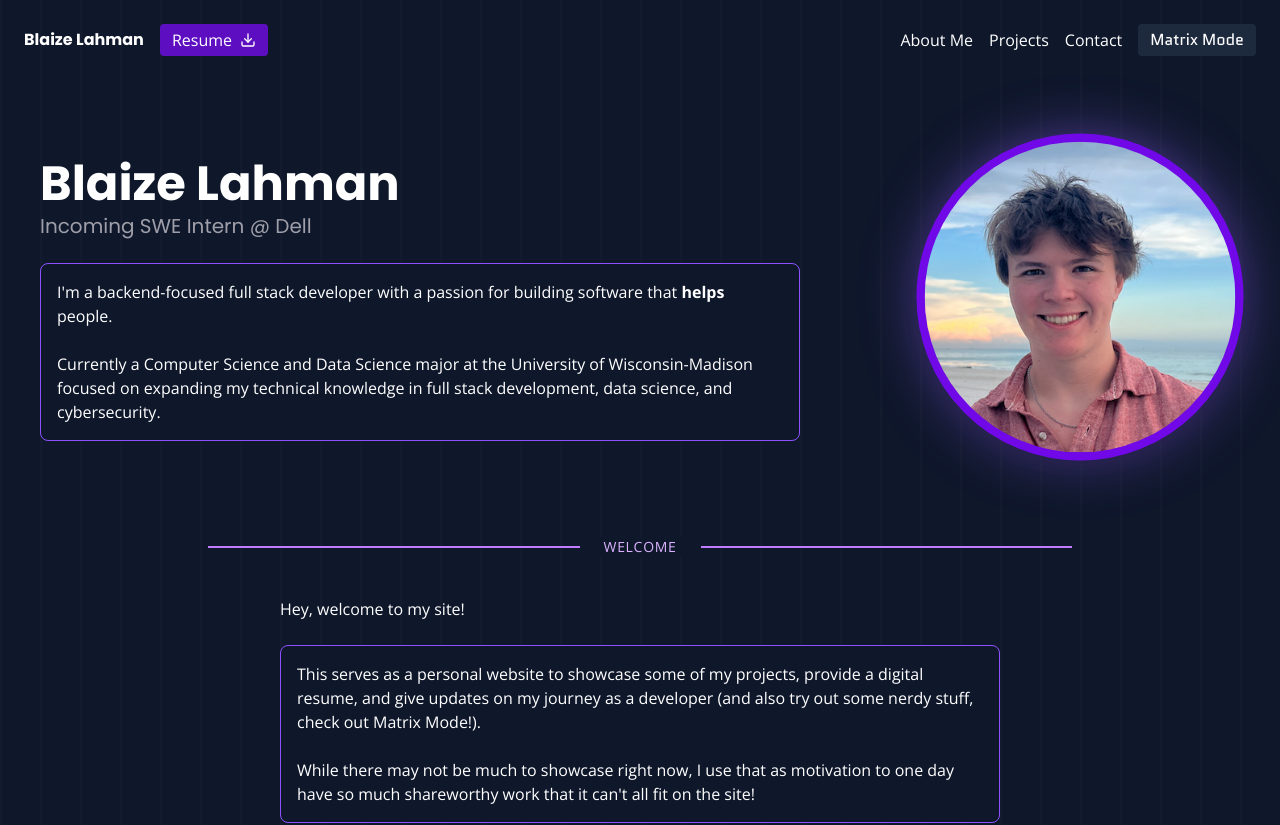
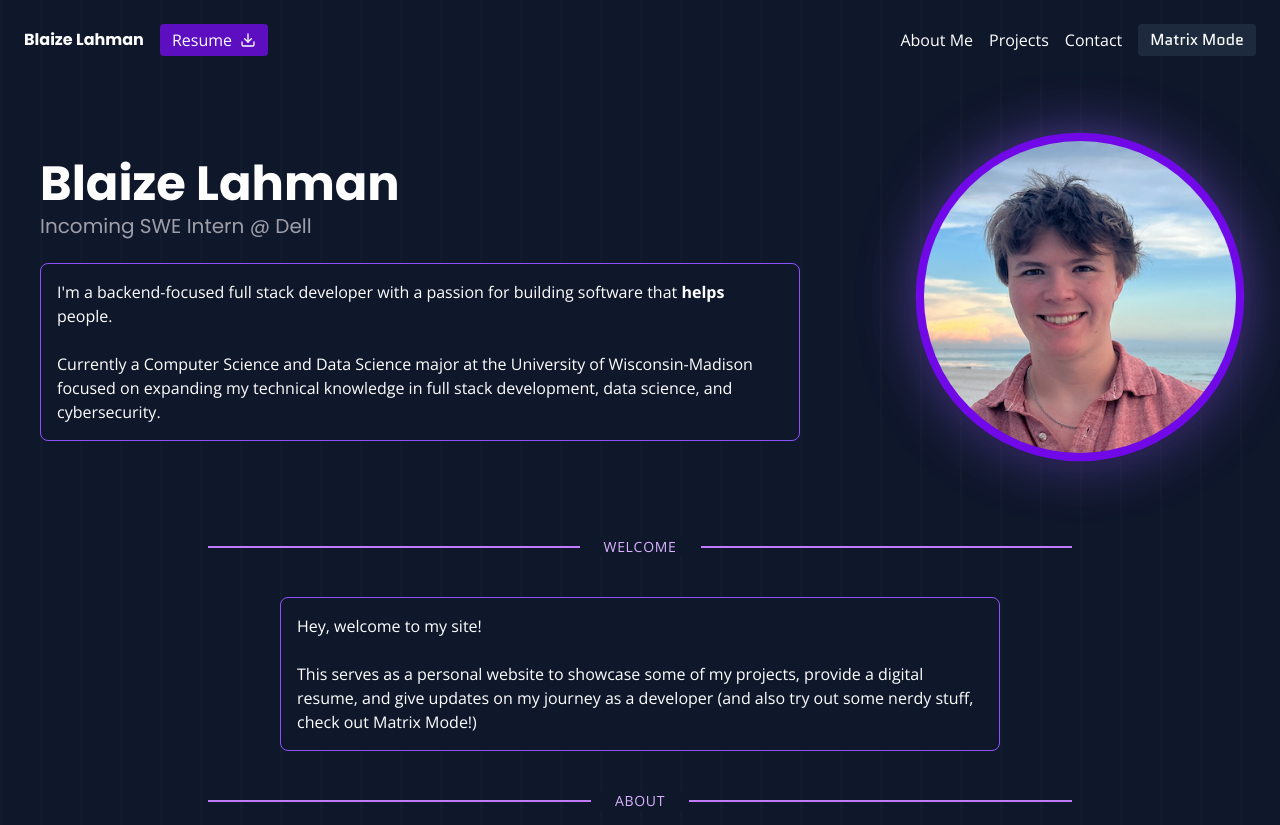
Before and after one commit to blaizerlahman/personal-site, a SvelteKit app: page / in a window 1280 px wide. Shown: the top 825 px of the page. Built offline with nearby package versions, Linux system fonts and the light colour scheme; a web font is replaced by a local one.

Commit message:
updated wording

```diff
--- a/src/components/sections/AboutSection.svelte
+++ b/src/components/sections/AboutSection.svelte
@@ -19,7 +19,7 @@
         an undergraduate TA for CS320, an intermediate Data Programming course taught in Python.
         <br><br>
         Outside of programming I enjoy being out in nature (hiking and fishing),
-        spending time with friends and family (the most important thing), and learning the guitar.
+        spending time with friends and family, and learning the guitar.
       </TextBox>
     </div>
   </section>
--- a/src/components/sections/WelcomeSection.svelte
+++ b/src/components/sections/WelcomeSection.svelte
@@ -6,15 +6,12 @@
   <section id="intro" class="flex flex-col md:flex-row items-center gap-10 py-4
   max-w-[800px] mx-auto px-4 sm:px-8 lg:px-10">
     <div class="flex-1 space-y-6 text-left">
-      Hey, welcome to my site!
-      <br><br>
       <TextBox>
+        Hey, welcome to my site!
+        <br><br>
         This serves as a personal website to showcase some of my projects,
         provide a digital resume, and give updates on my journey as a developer
-        (and also try out some nerdy stuff, check out Matrix Mode!).
-        <br><br>
-        While there may not be much to showcase right now, I use that as motivation to one day
-        have so much shareworthy work that it can't all fit on the site!
+        (and also try out some nerdy stuff, check out Matrix Mode!)
       </TextBox>
     </div>
   </section>
```
Also changed, not shown: 1 other file (tests, documents, lock files or other folders).
